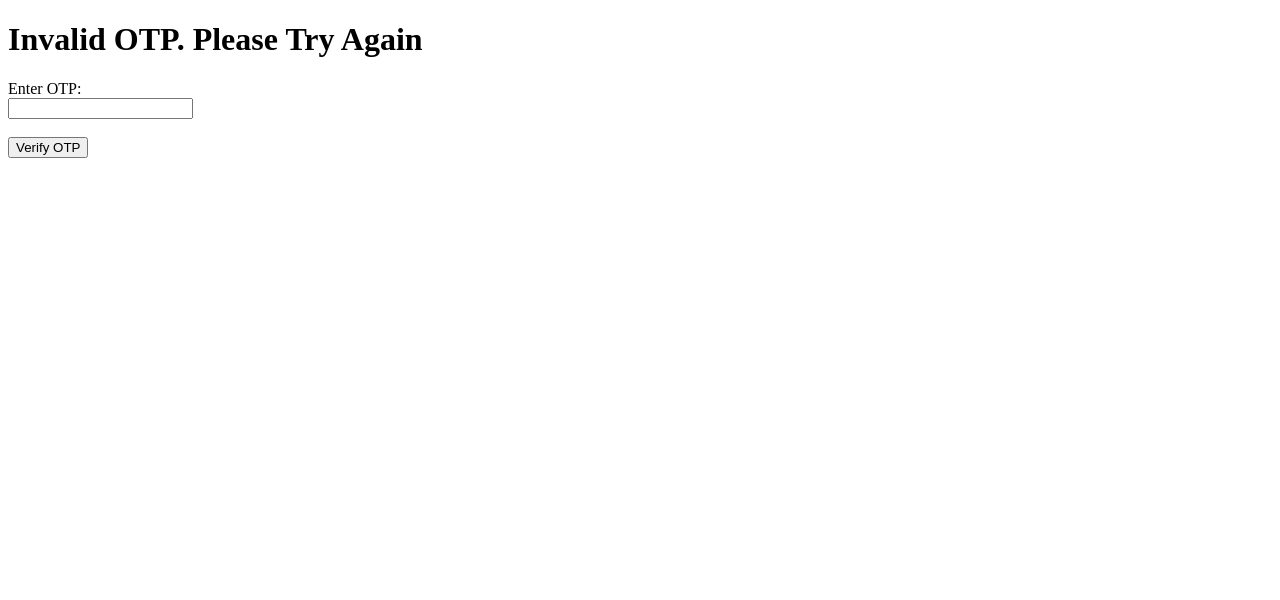
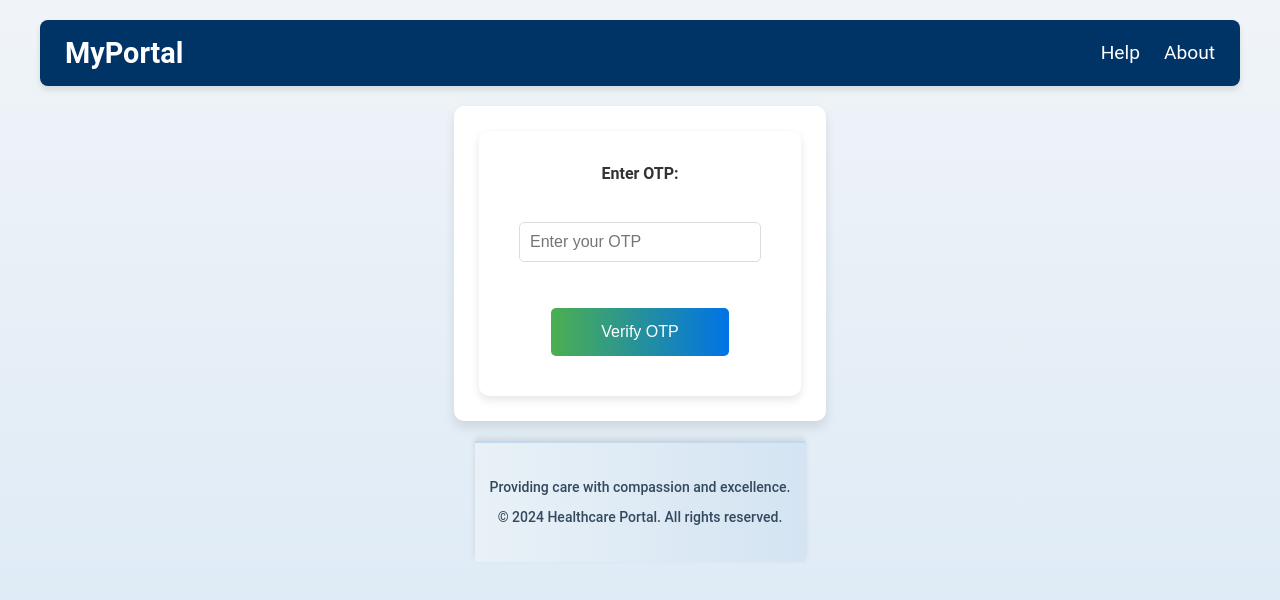
Before and after one commit to onlyCasual-1o1/mail, a website: page reverify.html in a window 1280 px wide. Drawn offline with Linux system fonts and the light colour scheme.

Commit message:
Update reverify.html

```diff
--- a/reverify.html
+++ b/reverify.html
@@ -3,13 +3,42 @@
 <head>
     <meta charset="UTF-8">
     <meta name="viewport" content="width=device-width, initial-scale=1.0">
-    <title>Document</title>
+    <title>OTP Verification</title>
+    <link rel="stylesheet" href="/verify.css">
 </head>
 <body>
-    <h1>Invalid OTP. Please Try Again</h1>
-    <form action="/verify-otp" method="post">
-        <label for="otp">Enter OTP:</label><br>
-        <input type="text" id="otp" name="otp" required><br><br>
-        <input type="submit" value="Verify OTP">
+    <header>
+        <div class="logo">MyPortal</div>
+        <nav>
+            <a href="#">Help</a>
+            <a href="#">About</a>
+        </nav>
+    </header>
+
+    <main>
+        <div class="form-container">
+            <!-- Display error message conditionally -->
+            <h1 id="error-message" style="display: none; color: red;">Invalid OTP. Please try again</h1>
+
+            <form action="/verify-otp" method="post">
+                <label for="otp">Enter OTP:</label><br>
+                <input type="text" id="otp" name="otp" placeholder="Enter your OTP" required><br><br>
+                <input type="submit" value="Verify OTP">
+            </form>
+        </div>
+    </main>
+
+    <footer>
+        <p>Providing care with compassion and excellence.</p>
+        <p>&copy; 2024 Healthcare Portal. All rights reserved.</p>
+    </footer>
+
+    <script>
+        // Example condition: dynamically show the error
+        const hasError = false; // Replace with your server-side logic (e.g., PHP or backend API)
+        if (hasError) {
+            document.getElementById("error-message").style.display = "block";
+        }
+    </script>
 </body>
 </html>
```
